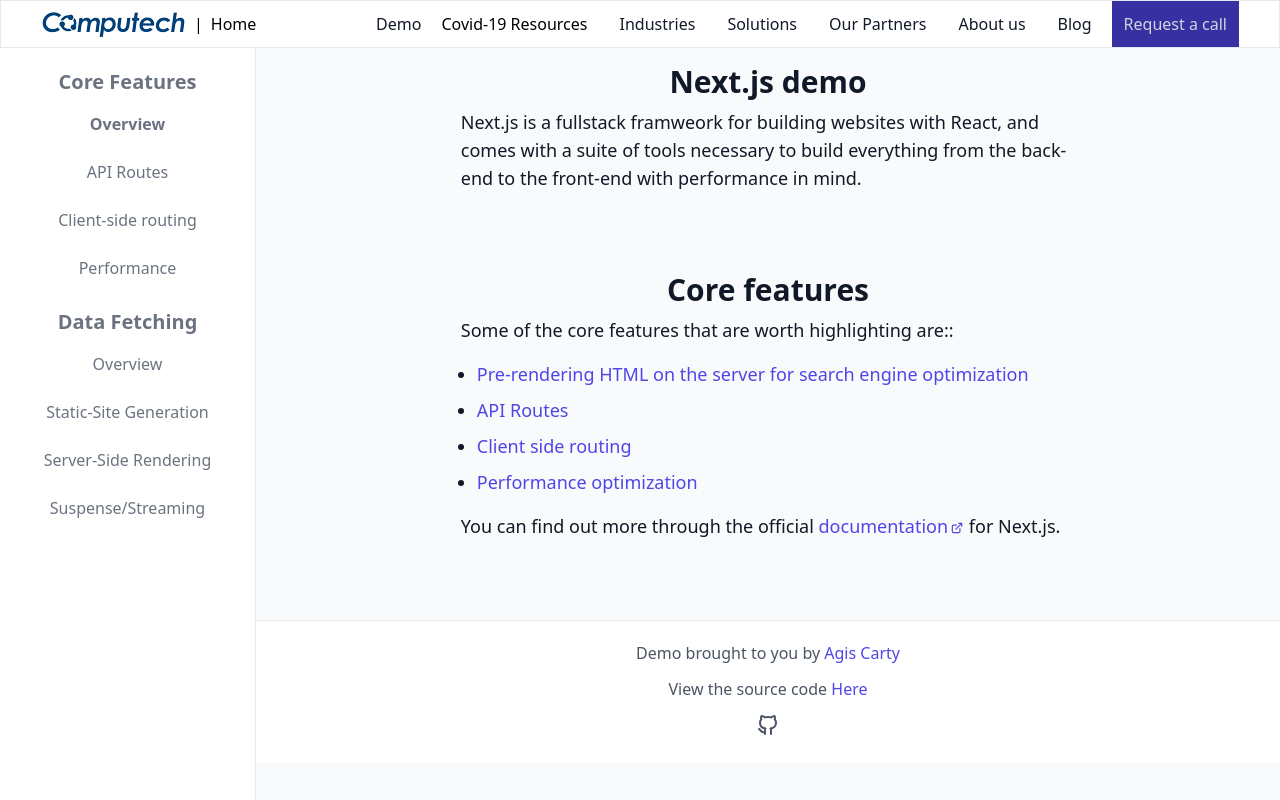
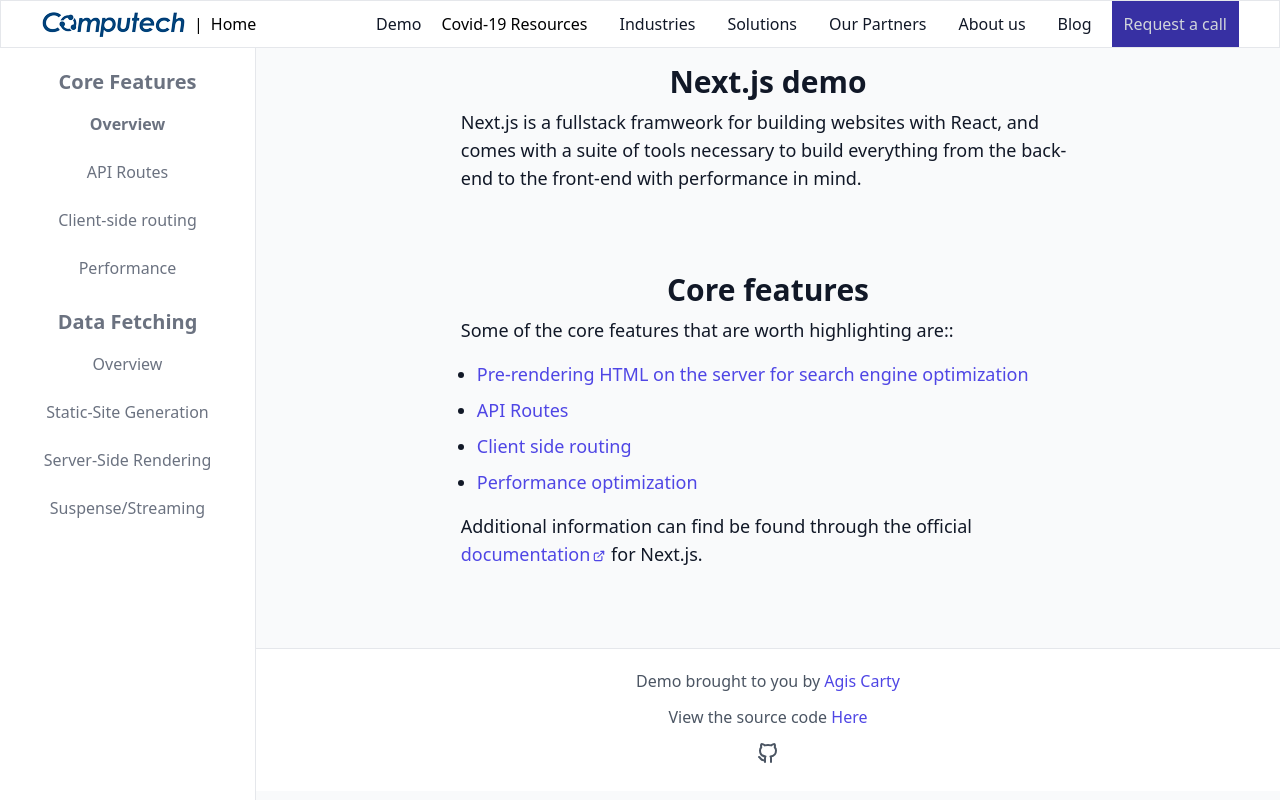
Before and after one commit to bluepnwage/computech-demo, a Next.js app: page /demo in a window 1280 px wide. Built offline with nearby package versions, Linux system fonts and the light colour scheme.

Commit message:
improve text

```diff
--- a/app/demo/page.tsx
+++ b/app/demo/page.tsx
@@ -39,7 +39,7 @@
             </li>
           </ul>
           <p>
-            You can find out more through the official{" "}
+            Additional information can find be found through the official{" "}
             <a
               className="text-indigo-600"
               title={"Official Next.js documentation"}
```
